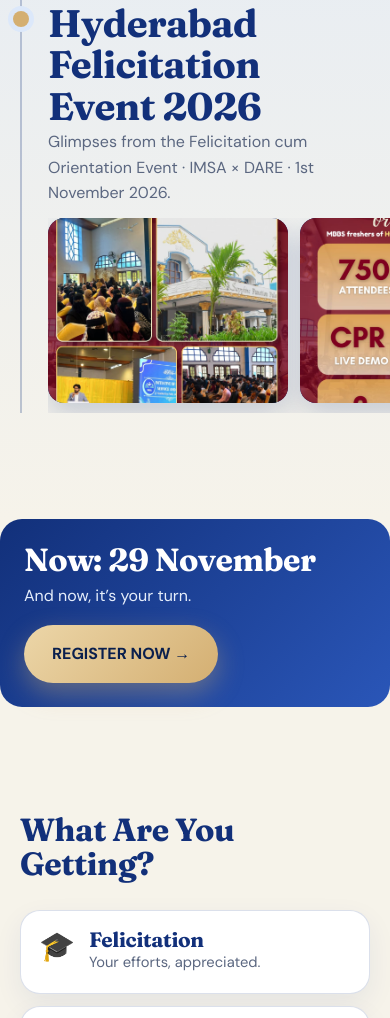
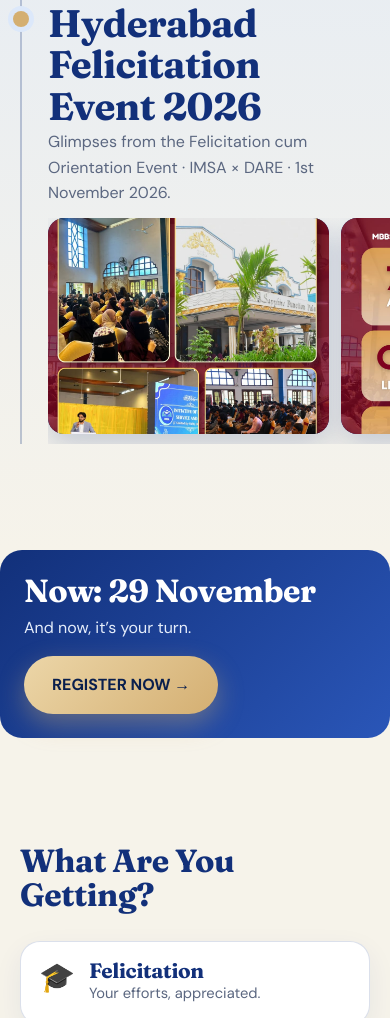
Before and after one commit to IMSAOfficial/Khammam-Felicitation, a plain HTML site: page index.html in a window 390 px wide. Shown: the part 2370-3388 px from the top of the page. Drawn offline with Linux system fonts and the light colour scheme.

Commit message:
Update index.html

```diff
--- a/index.html
+++ b/index.html
@@ -155,7 +155,7 @@ footer{text-align:center;padding:24px 20px 120px;color:var(--mut);font-size:.82r
   aspect-ratio: 4 / 5 !important;
 }
 
-  /* Only Hyderabad Felicitation Gallery */
+/* Only Hyderabad Felicitation Gallery */
 .hyderabad-event .strip figure {
   flex: 0 0 260px;
   height: 200px;
@@ -172,12 +172,13 @@ footer{text-align:center;padding:24px 20px 120px;color:var(--mut);font-size:.82r
   display: block;
 }
 
-/* Mobile responsive */
+/* Mobile: preserve the same elongated proportions */
 @media (max-width: 600px) {
   .hyderabad-event .strip figure {
-    flex: 0 0 240px;
-    height: 185px;
+    flex: 0 0 72vw;
+    height: calc(72vw * 0.77);
   }
+}
 }
 </style>
 </head>
```
